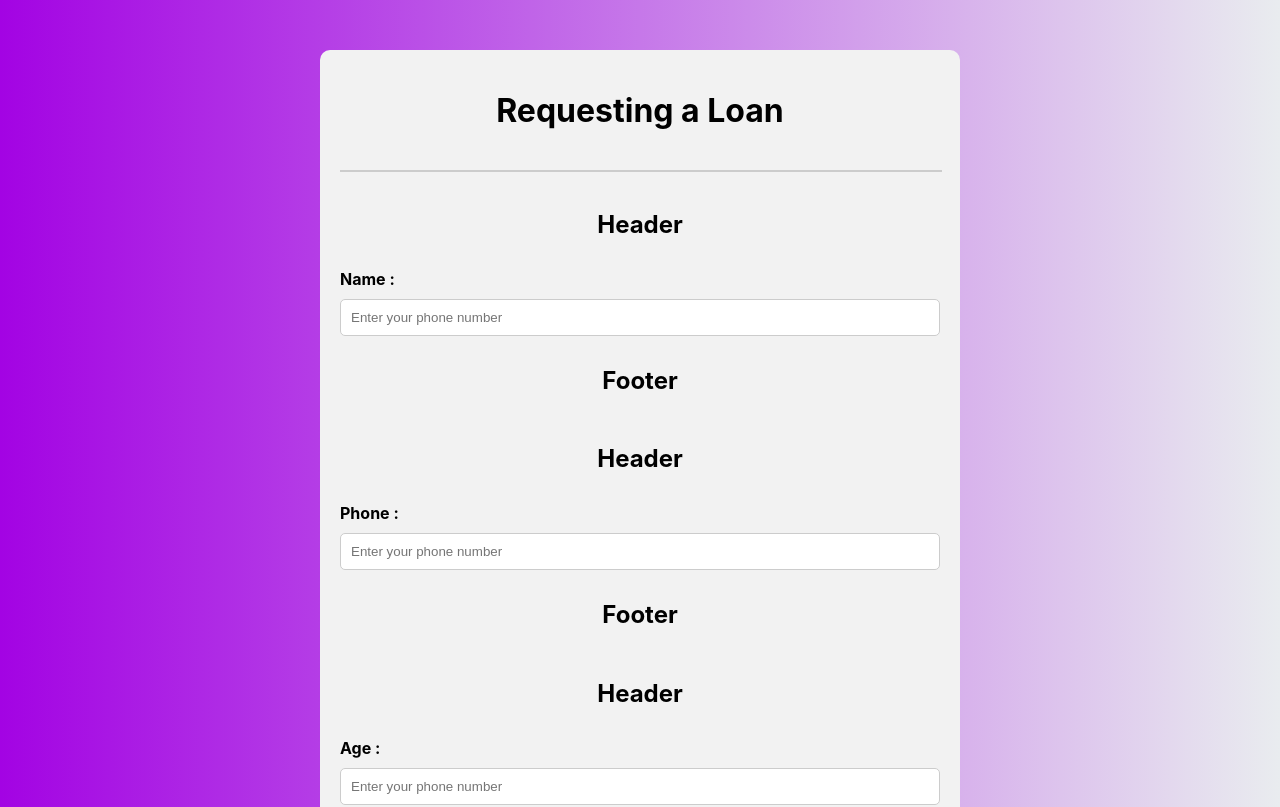
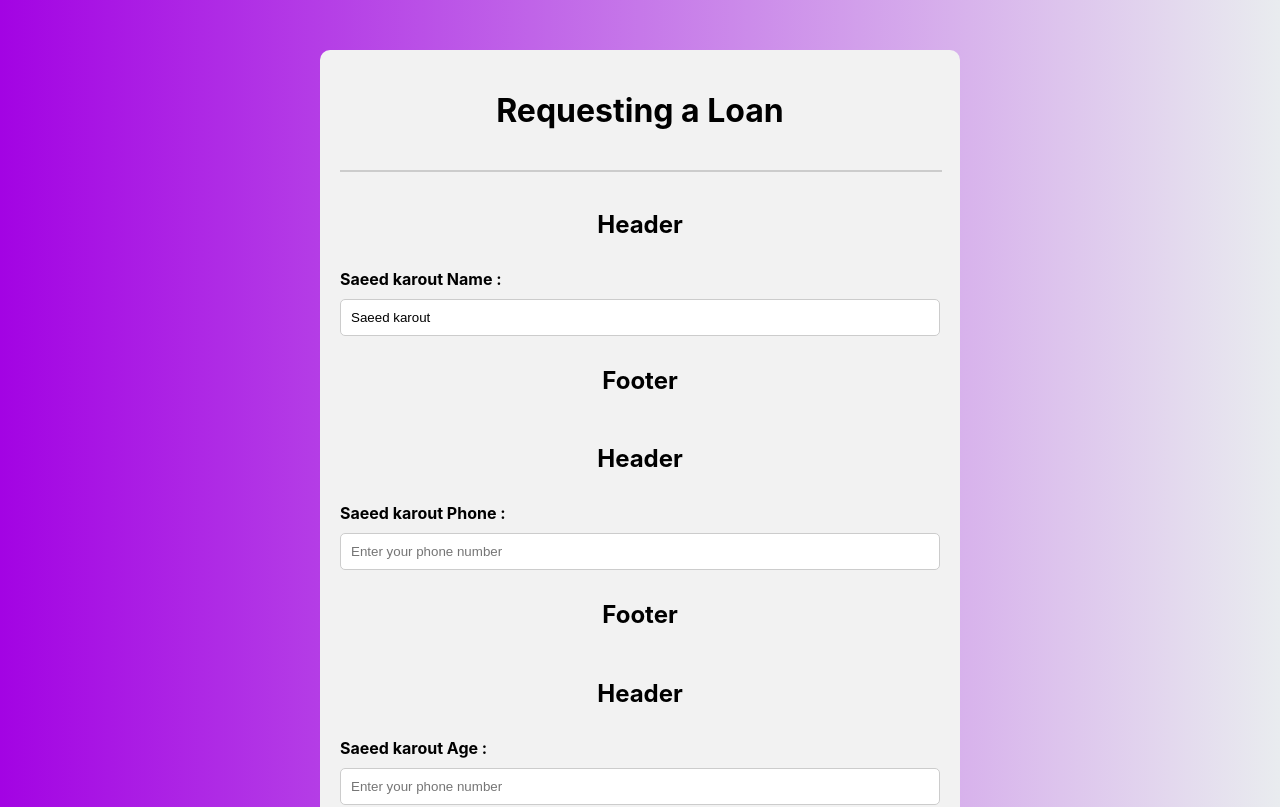
Before and after one commit to saeed-karout/React-Training-Repository, a React (Create React App) app: page / in a window 1280 px wide. Shown: the top 807 px of the page. Built offline with nearby package versions, Linux system fonts and the light colour scheme.

Commit message:
useContext 2 share data all app

```diff
--- a/src/App.js
+++ b/src/App.js
@@ -1,11 +1,13 @@
-
 import "./App.css";
 import MyForm from "./FisrtProjectFormBank/MyForm";
+import { userData } from "./useContext/UserContext";
 export default function App() {
- let titletest = 'test title';
+  let titletest = "test title";
   return (
-    <div className="App">
+    <userData.Provider value={{userName:'Saeed karout',userEmail:'saed.karot1@gmail.com',userPhone:'0957608833'}}>
+      <div className="App">
         <MyForm titletest={titletest} />
-    </div>
+      </div>
+    </userData.Provider>
   );
 }
--- a/src/FisrtProjectFormBank/MyForm.js
+++ b/src/FisrtProjectFormBank/MyForm.js
@@ -4,11 +4,13 @@ import PopupSubmit from "./PopupSubmit";
 import MyComponent from "./MyComponent";
 
 import { loanFormInputContext } from "../useContext/LoanFormInputContext";
-
+import { useContext } from "react";
+import { userData } from "../useContext/UserContext";
 
 export default function MyForm({ titletest }) {
+  const userContext = useContext(userData);
   const [formData, setFormData] = useState({
-    name: "",
+    name: userContext.userName,
     phone: "",
     age: "",
     isEmployee: false,
--- a/src/FisrtProjectFormBank/MyInput.js
+++ b/src/FisrtProjectFormBank/MyInput.js
@@ -1,11 +1,13 @@
 import {useContext} from 'react';
 import { loanFormInputContext } from "../useContext/LoanFormInputContext";
+import { userData } from "../useContext/UserContext";
 
 export default function MyInput() {
     const myFormContext = useContext(loanFormInputContext);
+    const userContext = useContext(userData);
     return (
         <>
-         <label htmlFor={myFormContext.labelname}>{myFormContext.labelname} : </label>
+         <label htmlFor={myFormContext.labelname}>{userContext.userName}  {myFormContext.labelname} : </label>
           <input
             type="tel"
             id={myFormContext.labelname}
--- /dev/null
+++ b/src/useContext/UserContext.js
@@ -0,0 +1,7 @@
+import {createContext} from 'react';
+
+export let userData = createContext({
+    userName:'',
+    userEmail:'',
+    userPhone:'',
+})
```
